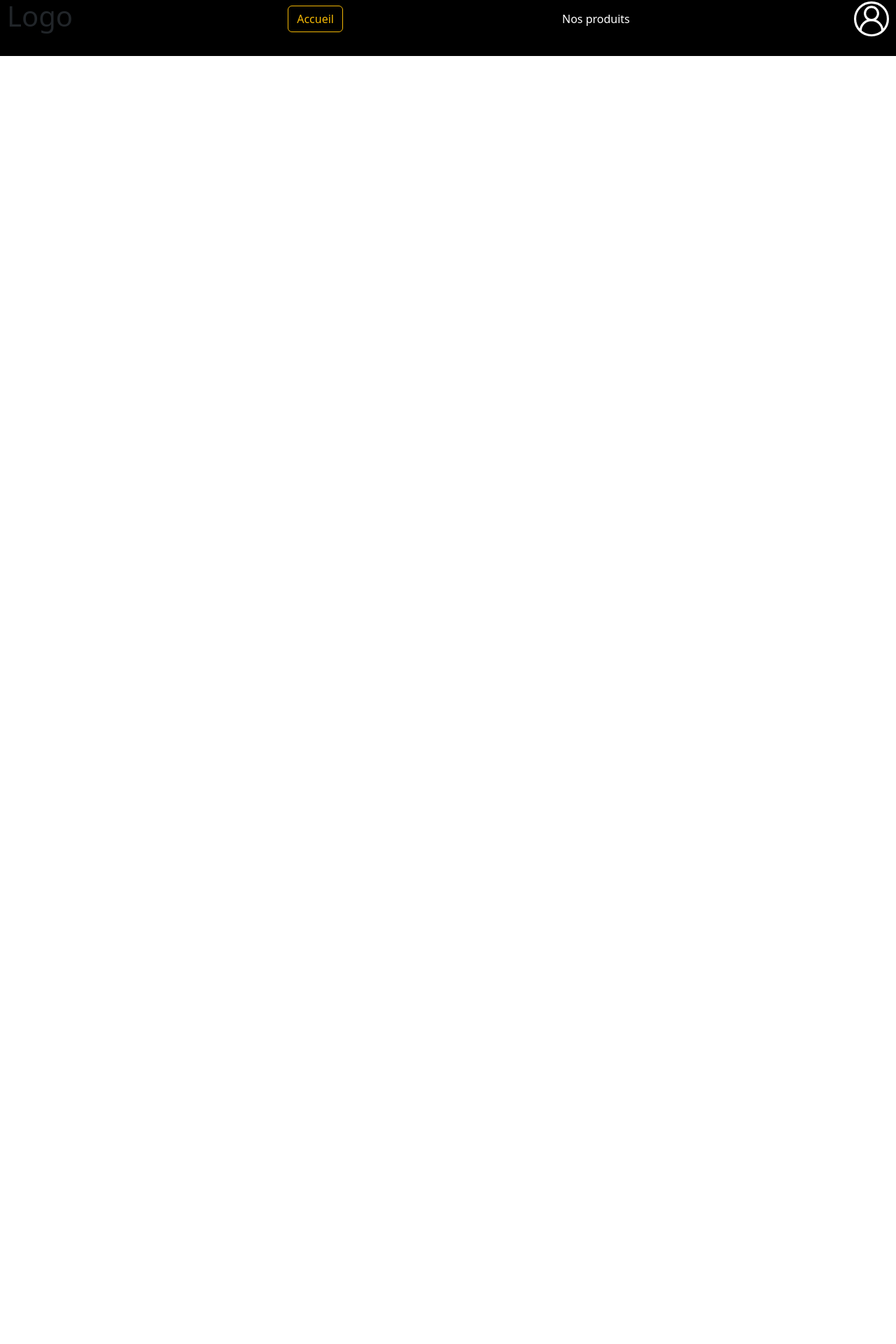
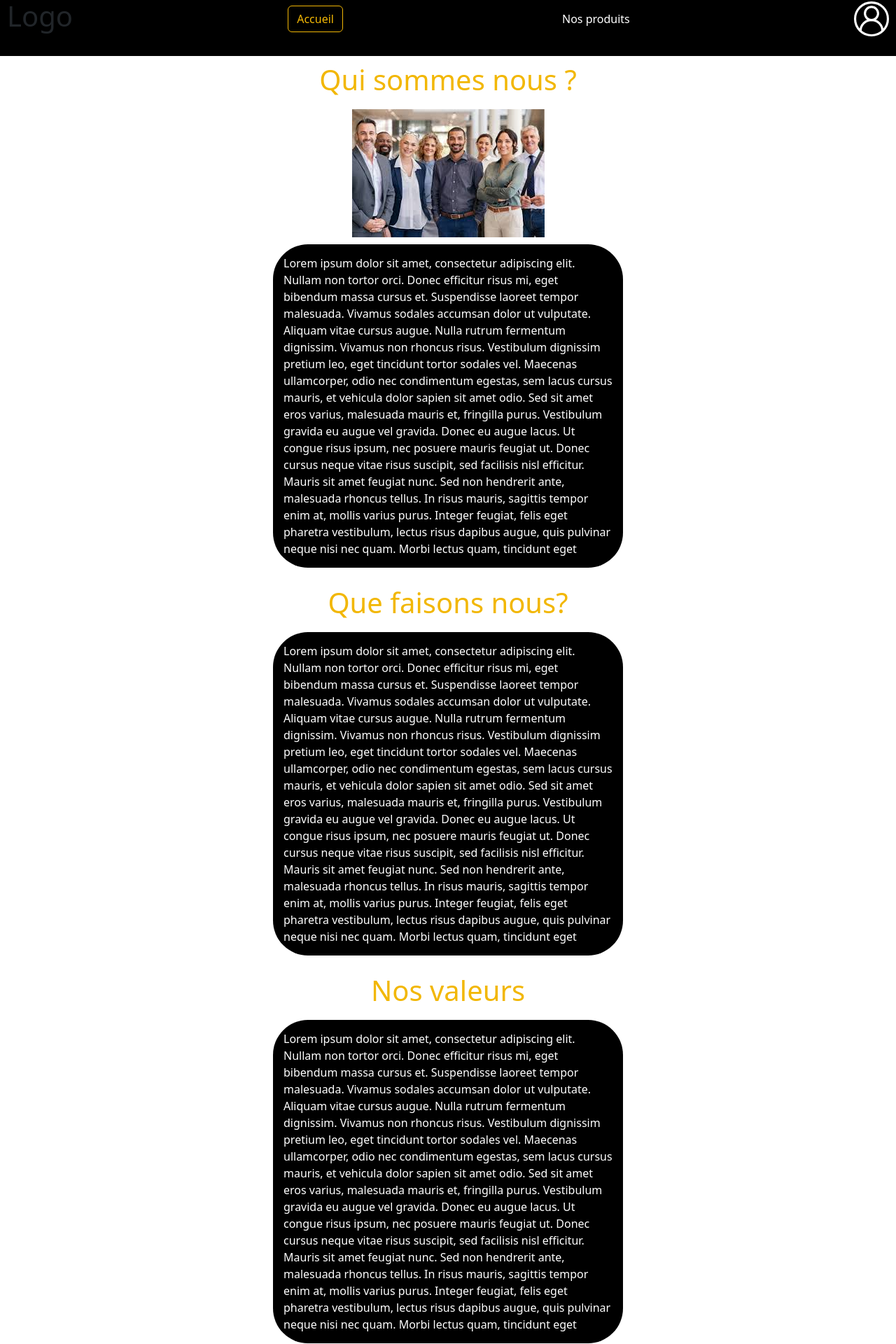
Before and after one commit to ArnaudSima/ProjetClubBiere, an Angular app: page / in a window 1280 px wide. Shown: the part 26-1946 px from the top of the page at 70% size. Before the commit the page ends 906 px from the top, so only its background shows below. Built offline with nearby package versions, Linux system fonts and the light colour scheme.

Commit message:
modified the ui of home

```diff
--- a/src/app/Home/home.component.css
+++ b/src/app/Home/home.component.css
@@ -0,0 +1,20 @@
+.home-wrapper{
+    display: flex;
+    flex-direction: column;
+    align-items: center;
+    height: 100%;
+    width: 500px;
+    flex-wrap: wrap;
+    gap: 10px;
+    margin-top: 10px;
+}
+h1{
+        color: #F2B705;
+}
+p{
+
+    background-color: black;
+    color: white;
+    border-radius: 50px;
+    padding: 15px;
+}
--- a/src/app/Home/home.component.html
+++ b/src/app/Home/home.component.html
@@ -1 +1,57 @@
-<div></div>
+<div class="home-wrapper">
+  <h1>Qui sommes nous ?</h1>
+  <img
+    src="../../assets/images/PlaceHolderNotreEquipeImage.jpg"
+    alt="ImageEquipe"
+  />
+  <p>
+    Lorem ipsum dolor sit amet, consectetur adipiscing elit. Nullam non tortor
+    orci. Donec efficitur risus mi, eget bibendum massa cursus et. Suspendisse
+    laoreet tempor malesuada. Vivamus sodales accumsan dolor ut vulputate.
+    Aliquam vitae cursus augue. Nulla rutrum fermentum dignissim. Vivamus non
+    rhoncus risus. Vestibulum dignissim pretium leo, eget tincidunt tortor
+    sodales vel. Maecenas ullamcorper, odio nec condimentum egestas, sem lacus
+    cursus mauris, et vehicula dolor sapien sit amet odio. Sed sit amet eros
+    varius, malesuada mauris et, fringilla purus. Vestibulum gravida eu augue
+    vel gravida. Donec eu augue lacus. Ut congue risus ipsum, nec posuere mauris
+    feugiat ut. Donec cursus neque vitae risus suscipit, sed facilisis nisl
+    efficitur. Mauris sit amet feugiat nunc. Sed non hendrerit ante, malesuada
+    rhoncus tellus. In risus mauris, sagittis tempor enim at, mollis varius
+    purus. Integer feugiat, felis eget pharetra vestibulum, lectus risus dapibus
+    augue, quis pulvinar neque nisi nec quam. Morbi lectus quam, tincidunt eget
+  </p>
+  <h1>Que faisons nous?</h1>
+  <p>
+    Lorem ipsum dolor sit amet, consectetur adipiscing elit. Nullam non tortor
+    orci. Donec efficitur risus mi, eget bibendum massa cursus et. Suspendisse
+    laoreet tempor malesuada. Vivamus sodales accumsan dolor ut vulputate.
+    Aliquam vitae cursus augue. Nulla rutrum fermentum dignissim. Vivamus non
+    rhoncus risus. Vestibulum dignissim pretium leo, eget tincidunt tortor
+    sodales vel. Maecenas ullamcorper, odio nec condimentum egestas, sem lacus
+    cursus mauris, et vehicula dolor sapien sit amet odio. Sed sit amet eros
+    varius, malesuada mauris et, fringilla purus. Vestibulum gravida eu augue
+    vel gravida. Donec eu augue lacus. Ut congue risus ipsum, nec posuere mauris
+    feugiat ut. Donec cursus neque vitae risus suscipit, sed facilisis nisl
+    efficitur. Mauris sit amet feugiat nunc. Sed non hendrerit ante, malesuada
+    rhoncus tellus. In risus mauris, sagittis tempor enim at, mollis varius
+    purus. Integer feugiat, felis eget pharetra vestibulum, lectus risus dapibus
+    augue, quis pulvinar neque nisi nec quam. Morbi lectus quam, tincidunt eget
+  </p>
+  <h1>Nos valeurs</h1>
+  <p>
+    Lorem ipsum dolor sit amet, consectetur adipiscing elit. Nullam non tortor
+    orci. Donec efficitur risus mi, eget bibendum massa cursus et. Suspendisse
+    laoreet tempor malesuada. Vivamus sodales accumsan dolor ut vulputate.
+    Aliquam vitae cursus augue. Nulla rutrum fermentum dignissim. Vivamus non
+    rhoncus risus. Vestibulum dignissim pretium leo, eget tincidunt tortor
+    sodales vel. Maecenas ullamcorper, odio nec condimentum egestas, sem lacus
+    cursus mauris, et vehicula dolor sapien sit amet odio. Sed sit amet eros
+    varius, malesuada mauris et, fringilla purus. Vestibulum gravida eu augue
+    vel gravida. Donec eu augue lacus. Ut congue risus ipsum, nec posuere mauris
+    feugiat ut. Donec cursus neque vitae risus suscipit, sed facilisis nisl
+    efficitur. Mauris sit amet feugiat nunc. Sed non hendrerit ante, malesuada
+    rhoncus tellus. In risus mauris, sagittis tempor enim at, mollis varius
+    purus. Integer feugiat, felis eget pharetra vestibulum, lectus risus dapibus
+    augue, quis pulvinar neque nisi nec quam. Morbi lectus quam, tincidunt eget
+  </p>
+</div>
--- a/src/styles.css
+++ b/src/styles.css
@@ -20,3 +20,7 @@ projet-test-auth{
     justify-content: center;
     align-content: center;
 }
+projet-test-home{
+
+    justify-self: center;
+}
```
